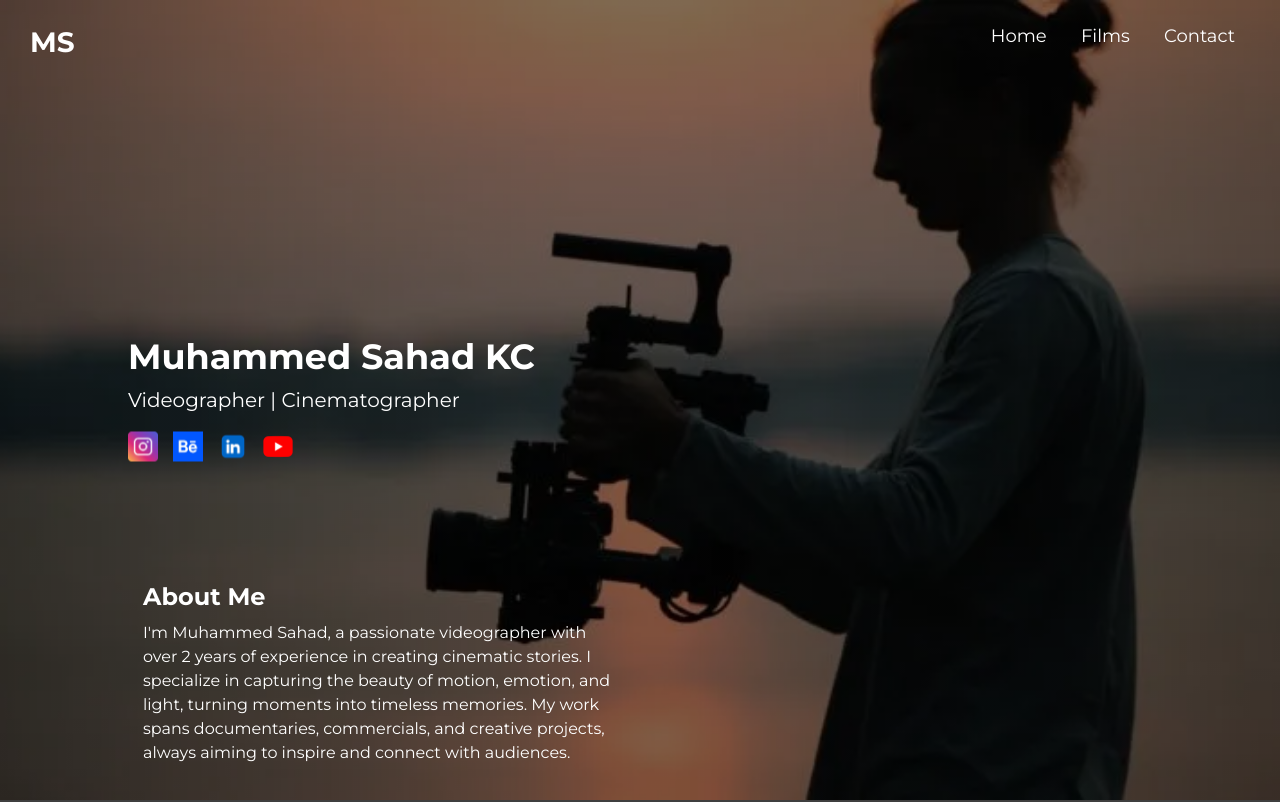
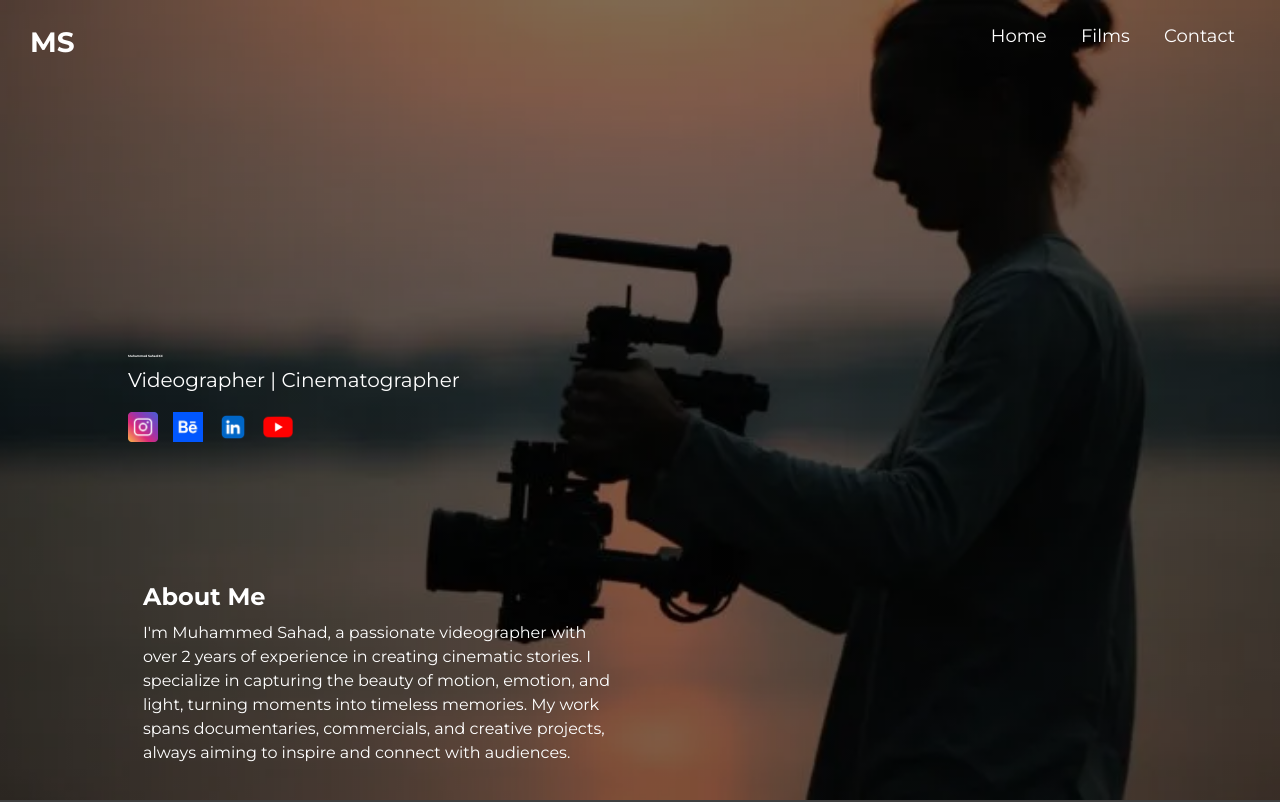
Before and after one commit to sahad322/muhammedsahad, a plain HTML site: page index.html in a window 1280 px wide. Shown: the top 802 px of the page. Drawn offline with Linux system fonts and the light colour scheme; grey boxes are pictures that could not be loaded.

Commit message:
Update styles.css

```diff
--- a/styles.css
+++ b/styles.css
@@ -65,7 +65,7 @@ body {
 }
 
 .hero-content h1 {
-  font-size: 35px;
+  font-size: 3px;
   margin-bottom: 10px;
   font-weight: 700;
   overflow: hidden;
```
